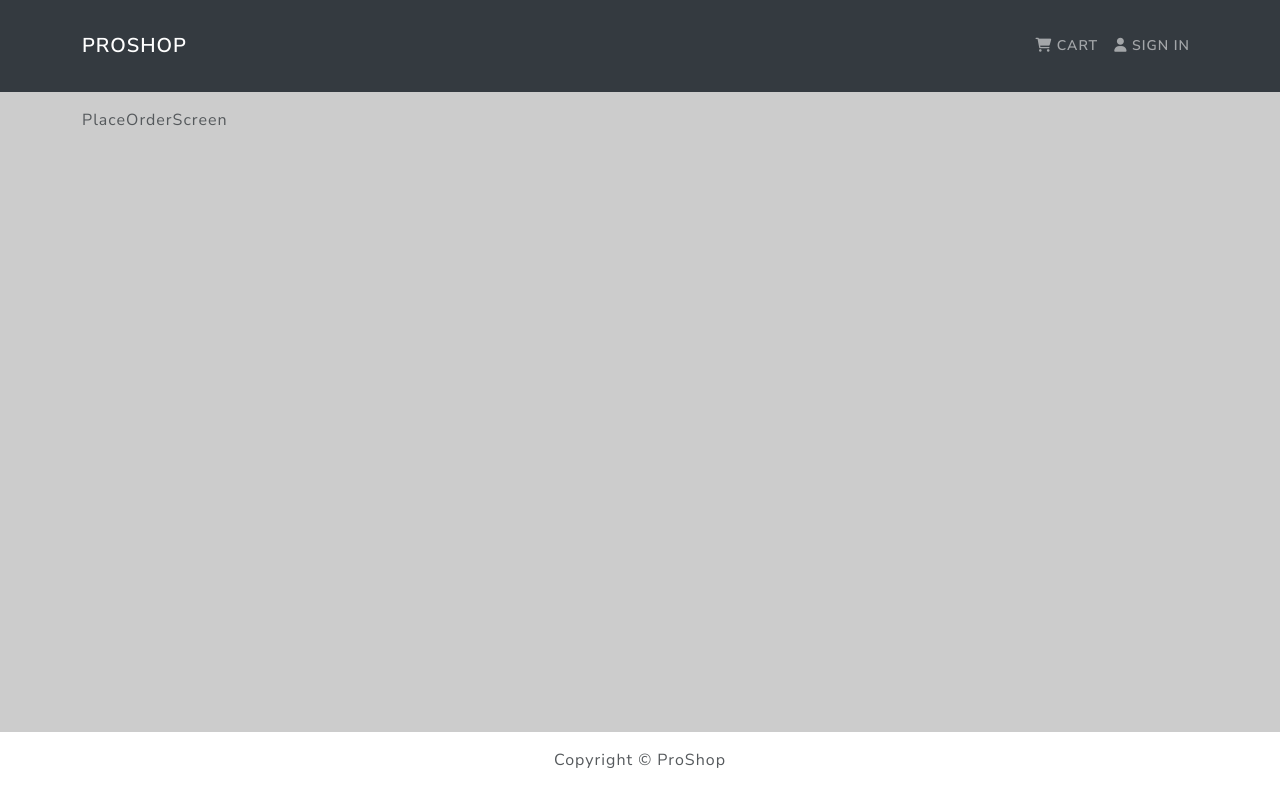
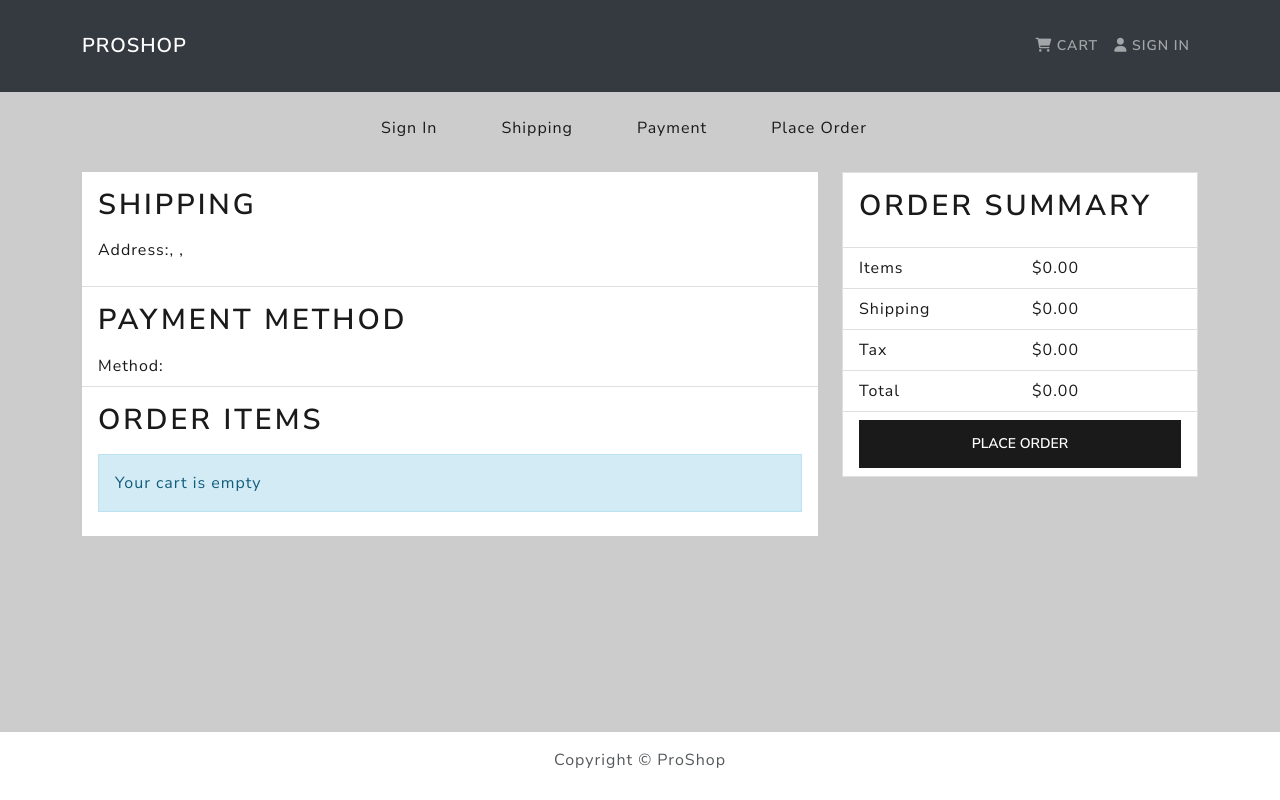
Before and after one commit to dukedward/proshop, a React (Create React App) app in the folder frontend/: page /placeorder in a window 1280 px wide. Built offline with nearby package versions, Linux system fonts and the light colour scheme.

Commit message:
Added Place Orders Page

```diff
--- a/frontend/src/screens/PlaceOrderScreen.js
+++ /dev/null
@@ -1,7 +0,0 @@
-import React from 'react'
-
-const PlaceOrderScreen = () => {
-    return <div>PlaceOrderScreen</div>
-}
-
-export default PlaceOrderScreen
--- /dev/null
+++ b/frontend/src/screens/PlaceOrderScreen.jsx
@@ -0,0 +1,147 @@
+import React, { useState } from 'react'
+import { useNavigate } from 'react-router-dom'
+import { Link } from 'react-router-dom'
+import { Button, Row, Col, ListGroup, Image, Card } from 'react-bootstrap'
+import { useDispatch, useSelector } from 'react-redux'
+import Message from '../components/Message'
+import CheckoutSteps from '../components/CheckoutSteps'
+//import { createOrder } from '../actions/cartActions'
+
+const PlaceOrderScreen = () => {
+    const dispatch = useDispatch()
+    const cart = useSelector((state) => state.cart)
+
+    const addDecimals = (num) => {
+        return (Math.round(num * 100) / 100).toFixed(2)
+    }
+    const placeOrderHandler = (e) => {
+        e.preventDefault()
+    }
+    // Calculate prices
+    cart.itemsPrice = addDecimals(
+        cart.cartItems.reduce((acc, item) => acc + item.price * item.qty, 0)
+    )
+    cart.shippingPrice = addDecimals(cart.itemsPrice >= 100 ? 10 : 0)
+    cart.taxPrice = addDecimals(Number((0.15 * cart.itemsPrice).toFixed(2)))
+    cart.totalPrice = (
+        Number(cart.itemsPrice) +
+        Number(cart.shippingPrice) +
+        Number(cart.taxPrice)
+    ).toFixed(2)
+
+    return (
+        <>
+            <CheckoutSteps step1 step2 step3 step4 />
+            <Row>
+                <Col md={8}>
+                    <ListGroup variant='flush'>
+                        <ListGroup.Item>
+                            <h2>Shipping</h2>
+                            <p>
+                                <strong>Address:</strong>
+                                {cart.shippingAddress.address},{' '}
+                                {cart.shippingAddress.city},{' '}
+                                {cart.shippingAddress.usState}{' '}
+                                {cart.shippingAddress.postalCode}{' '}
+                                {cart.shippingAddress.country}
+                            </p>
+                        </ListGroup.Item>
+
+                        <ListGroup.Item>
+                            <h2>Payment Method</h2>
+                            <strong>Method:</strong>
+                        </ListGroup.Item>
+
+                        <ListGroup.Item>
+                            <h2>Order Items</h2>
+                            {cart.cartItems.length === 0 ? (
+                                <Message>Your cart is empty</Message>
+                            ) : (
+                                <ListGroup variant='flush'>
+                                    {cart.cartItems.map((item, index) => {
+                                        return (
+                                            <ListGroup.Item key={index}>
+                                                <Row>
+                                                    <Col md={1}>
+                                                        <Image
+                                                            src={item.image}
+                                                            alt={item.name}
+                                                            fluid
+                                                            rounded
+                                                        />
+                                                    </Col>
+                                                    <Col>
+                                                        <Link
+                                                            to={`/product/${item.product}`}
+                                                        >
+                                                            {item.name}
+                                                        </Link>
+                                                    </Col>
+                                                    <Col md={4}>
+                                                        {item.qty} x $
+                                                        {item.price} = $
+                                                        {item.qty * item.price}
+                                                    </Col>
+                                                </Row>
+                                            </ListGroup.Item>
+                                        )
+                                    })}
+                                </ListGroup>
+                            )}
+                        </ListGroup.Item>
+                    </ListGroup>
+                </Col>
+                <Col md={4}>
+                    <Card>
+                        <ListGroup variant='flush'>
+                            <ListGroup.Item>
+                                <h2>Order Summary</h2>
+                            </ListGroup.Item>
+
+                            <ListGroup.Item>
+                                <Row>
+                                    <Col>Items</Col>
+                                    <Col>${cart.itemsPrice}</Col>
+                                </Row>
+                            </ListGroup.Item>
+
+                            <ListGroup.Item>
+                                <Row>
+                                    <Col>Shipping</Col>
+                                    <Col>${cart.shippingPrice}</Col>
+                                </Row>
+                            </ListGroup.Item>
+
+                            <ListGroup.Item>
+                                <Row>
+                                    <Col>Tax</Col>
+                                    <Col>${cart.taxPrice}</Col>
+                                </Row>
+                            </ListGroup.Item>
+
+                            <ListGroup.Item>
+                                <Row>
+                                    <Col>Total</Col>
+                                    <Col>${cart.totalPrice}</Col>
+                                </Row>
+                            </ListGroup.Item>
+
+                            <ListGroup.Item>
+                                <Button
+                                    type='button'
+                                    style={{ width: '100%' }}
+                                    disabled={cart.cartItems === 0}
+                                    onClick={placeOrderHandler}
+                                >
+                                    Place Order
+                                </Button>
+                            </ListGroup.Item>
+                        </ListGroup>
+                    </Card>
+                </Col>
+            </Row>
+        </>
+    )
+}
+
+export default PlaceOrderScreen
--- a/frontend/src/screens/ProfileScreen.jsx
+++ b/frontend/src/screens/ProfileScreen.jsx
@@ -98,14 +98,16 @@
 
                     <Form.Group controlId='buttons'>
                         <Button
-                            className='my-3 btn-block'
+                            className='mt-3'
+                            style={{ width: '100%' }}
                             type='submit'
                             variant='primary'
                         >
                             Update
                         </Button>
                         <Button
-                            className='my-3 btn-block'
+                            className='mt-3'
+                            style={{ width: '100%' }}
                             onClick={() => {
                                 navigate(-1)
                             }}
```
Also changed, not shown: frontend/src/screens/PaymentScreen.jsx (renamed from frontend/src/screens/PaymentScreen.js).
